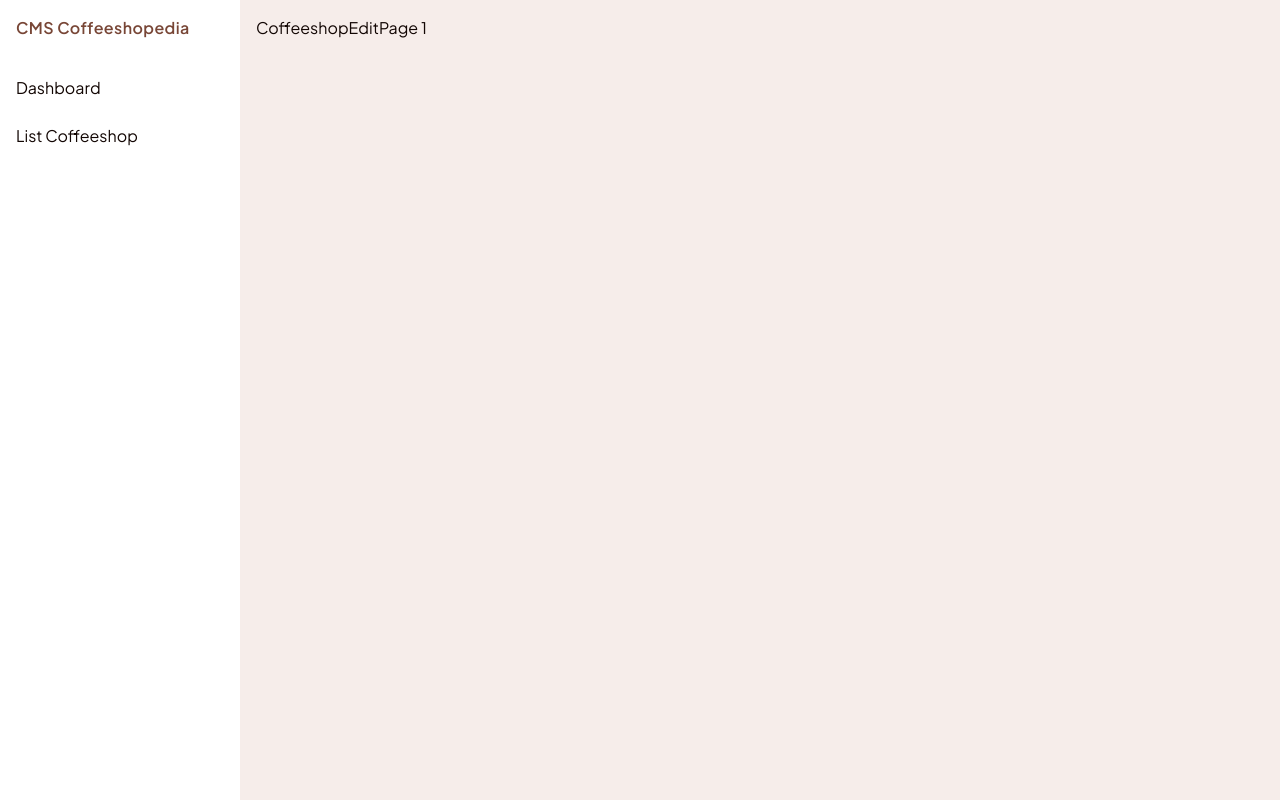
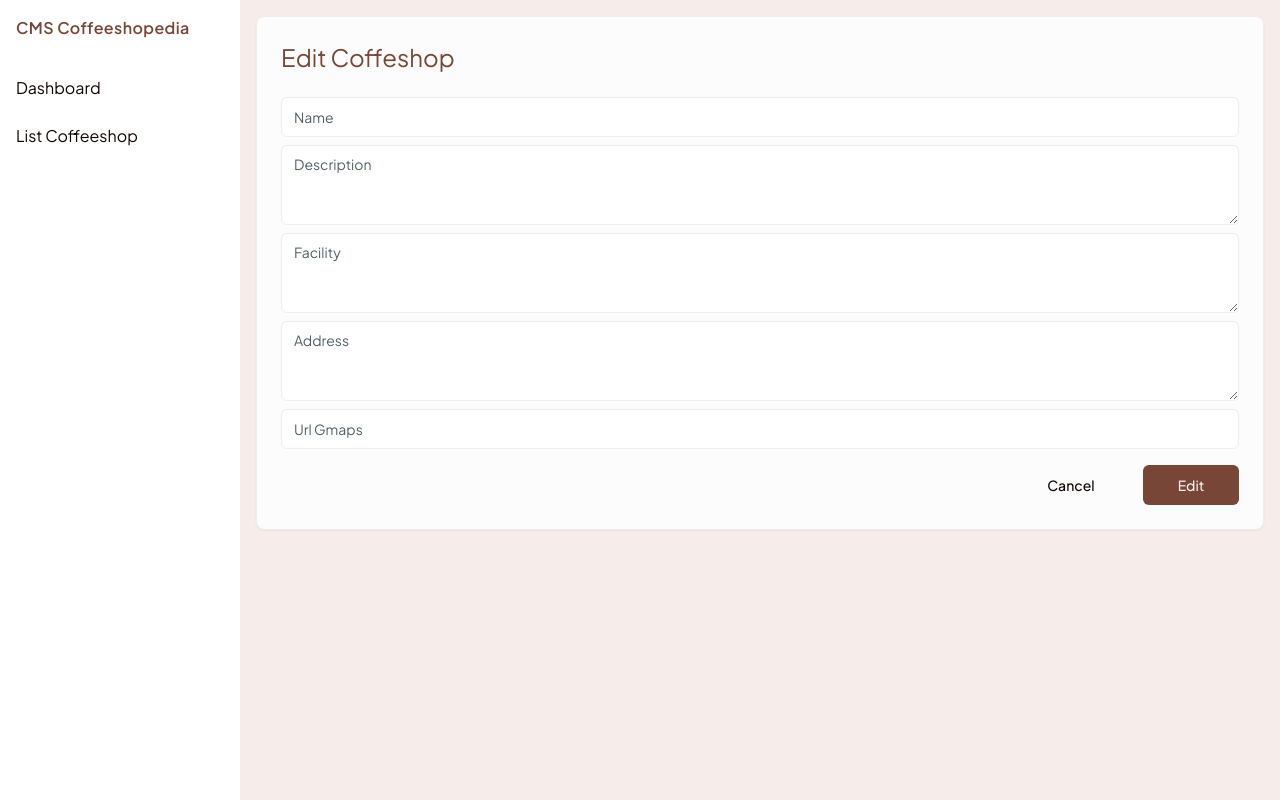
Before and after one commit to fikrialwan/coffeeshopedia, a Next.js app: page /cms/coffeeshop/edit/1 in a window 1280 px wide. Built offline with nearby package versions, Linux system fonts and the light colour scheme.

Commit message:
feat: add iniital styling edit page

```diff
--- a/src/app/cms/coffeeshop/edit/[id]/page.tsx
+++ b/src/app/cms/coffeeshop/edit/[id]/page.tsx
@@ -1,9 +1,26 @@
+"use client"
+
 import React from "react"
+import { ListCoffeeshop } from "~/lib/components/cms/coffeeshop/column"
+import CMSCoffeeshopEdit from "~/lib/components/pages/cms-coffeeshop-edit"
 
 export default function CoffeeshopEditPage({
   params: { id },
 }: {
   params: { id: string }
 }) {
-  return <div>CoffeeshopEditPage {id}</div>
+  const defaultValueCoffeeshop = ListCoffeeshop.find(
+    (coffeeshop) => coffeeshop?.id === id
+  )
+
+  return (
+    <CMSCoffeeshopEdit
+      id={defaultValueCoffeeshop?.id || id}
+      address={defaultValueCoffeeshop?.address || ""}
+      description={defaultValueCoffeeshop?.description || ""}
+      facility={defaultValueCoffeeshop?.facility || ""}
+      name={defaultValueCoffeeshop?.name || ""}
+      urlMaps={defaultValueCoffeeshop?.description || ""}
+    />
+  )
 }
--- /dev/null
+++ b/src/lib/components/cms/coffeeshop/edit.tsx
@@ -0,0 +1,44 @@
+import React from "react"
+import { Input } from "../../ui/input"
+import { Textarea } from "../../ui/textarea"
+import { Button } from "../../ui/button"
+import Link from "next/link"
+
+interface EditCoffeeshopFormProps {
+  id: string
+  name: string
+  description: string
+  facility: string
+  address: string
+  urlMaps: string
+}
+
+export default function EditCoffeeshopForm({
+  id,
+  name,
+  description,
+  facility,
+  address,
+  urlMaps,
+}: EditCoffeeshopFormProps) {
+  return (
+    <form
+      className="flex flex-col gap-2"
+      onSubmit={() => console.log("id", id)}
+    >
+      <Input placeholder="Name" defaultValue={name} />
+      <Textarea placeholder="Description" defaultValue={description} />
+      <Textarea placeholder="Facility" defaultValue={facility} />
+      <Textarea placeholder="Address" defaultValue={address} />
+      <Input placeholder="Url Gmaps" defaultValue={urlMaps} />
+      <div className="mt-2 flex flex-row items-center justify-end gap-6">
+        <Button variant="ghost" asChild className="w-24">
+          <Link href="/cms/coffeeshop">Cancel</Link>
+        </Button>
+        <Button type="submit" className="w-24">
+          Edit
+        </Button>
+      </div>
+    </form>
+  )
+}
--- /dev/null
+++ b/src/lib/components/pages/cms-coffeeshop-edit.tsx
@@ -0,0 +1,36 @@
+import EditCoffeeshopForm from "../cms/coffeeshop/edit"
+import { Card, CardContent, CardHeader } from "../ui/card"
+
+interface EditCoffeeshopFormProps {
+  id: string
+  name: string
+  description: string
+  facility: string
+  address: string
+  urlMaps: string
+}
+
+export default function CMSCoffeeshopEdit({
+  id,
+  name,
+  description,
+  facility,
+  address,
+  urlMaps,
+}: EditCoffeeshopFormProps) {
+  return (
+    <Card>
+      <CardHeader className="text-2xl text-primary">Edit Coffeshop</CardHeader>
+      <CardContent>
+        <EditCoffeeshopForm
+          id={id}
+          name={name}
+          description={description}
+          address={address}
+          facility={facility}
+          urlMaps={urlMaps}
+        />
+      </CardContent>
+    </Card>
+  )
+}
--- /dev/null
+++ b/src/lib/components/ui/textarea.tsx
@@ -0,0 +1,24 @@
+import * as React from "react"
+
+import { cn } from "~/lib/utils"
+
+export interface TextareaProps
+  extends React.TextareaHTMLAttributes<HTMLTextAreaElement> {}
+
+const Textarea = React.forwardRef<HTMLTextAreaElement, TextareaProps>(
+  ({ className, ...props }, ref) => {
+    return (
+      <textarea
+        className={cn(
+          "flex min-h-[80px] w-full rounded-md border border-input bg-background px-3 py-2 text-sm ring-offset-background placeholder:text-muted-foreground focus-visible:outline-none focus-visible:ring-2 focus-visible:ring-ring focus-visible:ring-offset-2 disabled:cursor-not-allowed disabled:opacity-50",
+          className
+        )}
+        ref={ref}
+        {...props}
+      />
+    )
+  }
+)
+Textarea.displayName = "Textarea"
+
+export { Textarea }
```
